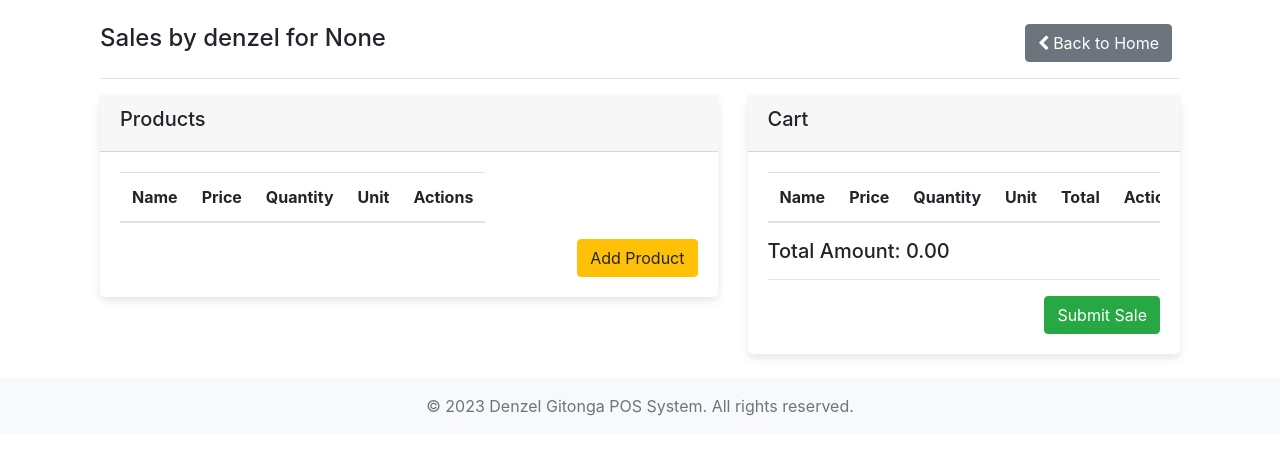
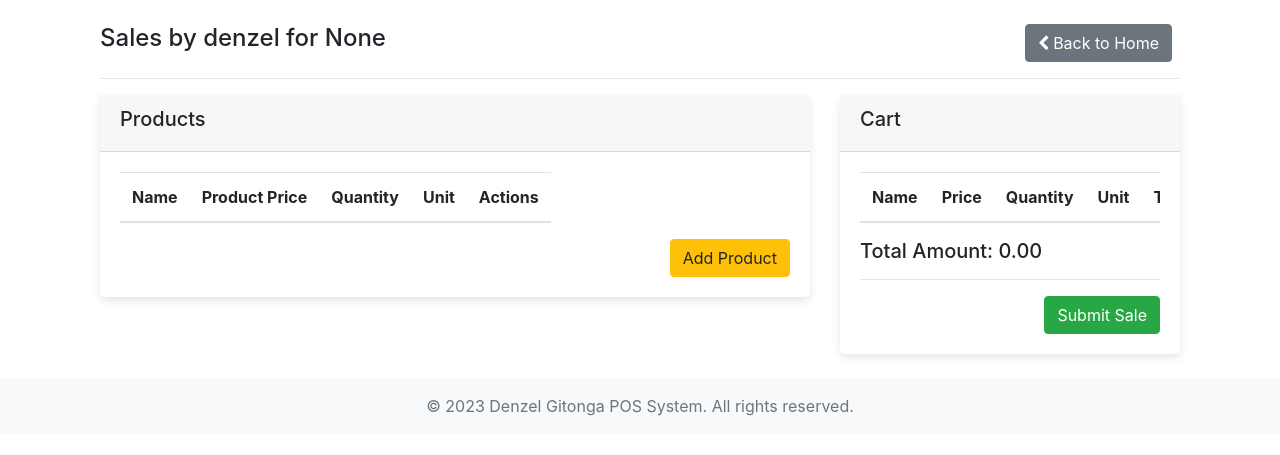
Before and after one commit to DenzelGitonga007/clarionpos, a Django app: page /sales/ in a window 1280 px wide. Shown: the part 66-521 px from the top of the page. Run offline with Django 4.2, Linux system fonts and the light colour scheme; the first user in the database is signed in; data comes from the database, SQL or seed files in the repository; lists and menus that the app fills with data are empty; some libraries are stand-ins or nearby versions.

Commit message:
product selection

```diff
--- a/templates/sales/sales.html
+++ b/templates/sales/sales.html
@@ -15,7 +15,7 @@
     <hr>
     <div class="row">
         <!-- Products -->
-        <div class="col-md-7">
+        <div class="col-md-8">
             <div class="card">
             <div class="card-header">
                 <h5>Products</h5>
@@ -25,7 +25,7 @@
                 <thead>
                     <tr>
                     <th>Name</th>
-                    <th>Price</th>
+                    <th>Product Price</th>
                     <th>Quantity</th>
                     <th>Unit</th>
                     <th>Actions</th>
@@ -44,7 +44,7 @@
         </div>
 
         <!-- Cart -->
-        <div class="col-md-5">
+        <div class="col-md-4">
             <div class="card">
                 <div class="card-header">
                     <h5>Cart</h5>
```
